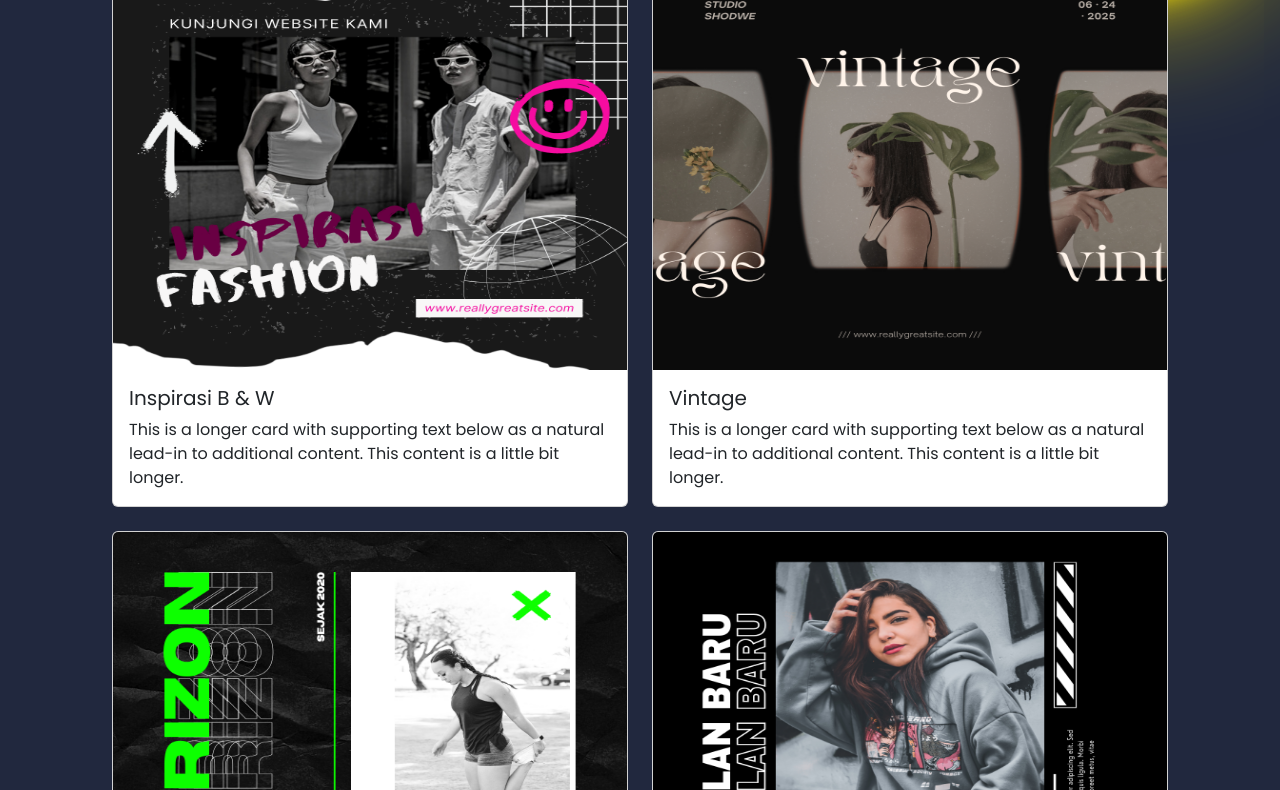
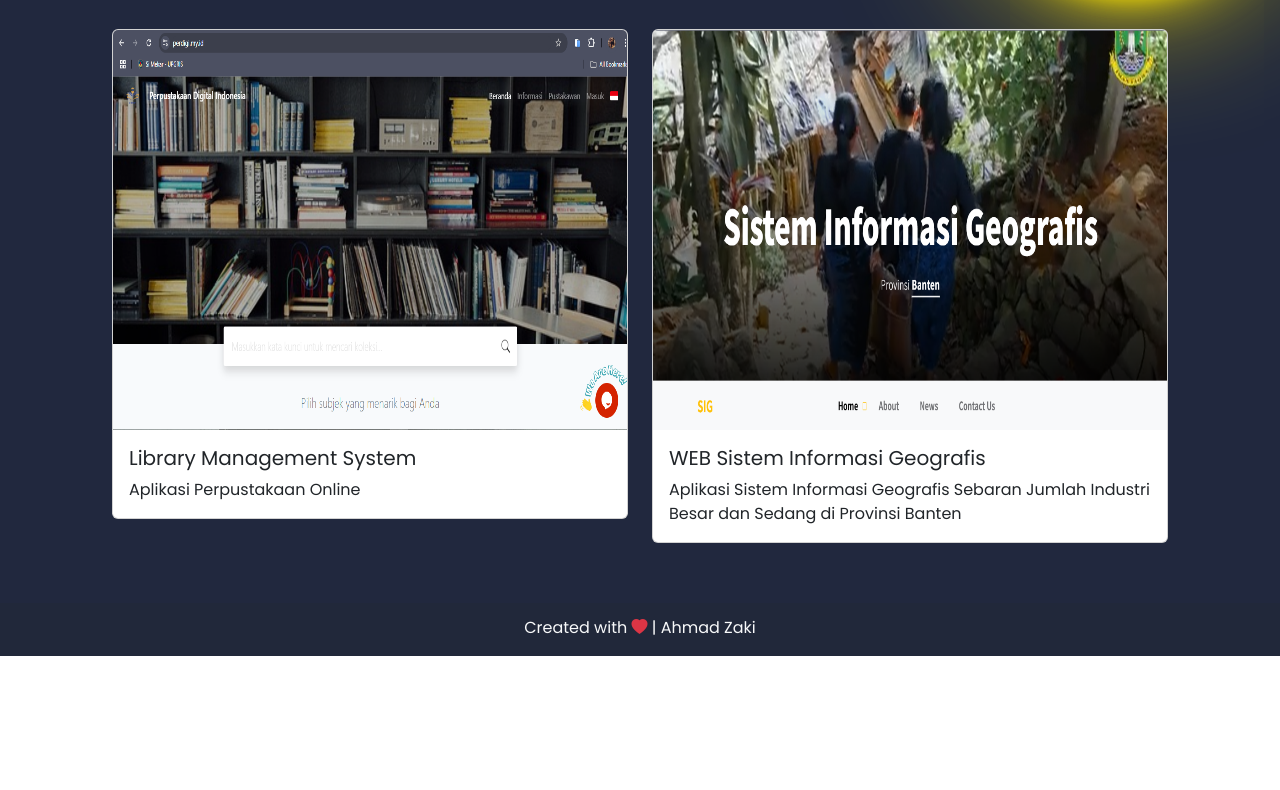
Before and after one commit to Zakyysme/Portofolio, a plain HTML site: page project.html in a window 1280 px wide. Shown: the part 197-987 px from the top of the page. After the commit the page ends 853 px from the top, so only its background shows below. Drawn offline with nearby package versions, Linux system fonts and the light colour scheme.

Commit message:
Menambahkan Project

```diff
--- a/css/style2.css
+++ b/css/style2.css
@@ -5,6 +5,7 @@
     padding: 0;
     box-sizing: border-box;
     font-family: 'Poppins', sans-serif;
+    text-decoration: none;
 }
 section {
     position: relative;
--- a/project.html
+++ b/project.html
@@ -21,23 +21,27 @@
         <div class="row row-cols-1 row-cols-md-2 g-4">
           <div class="col">
             <div class="card">
-              <img src="Assets/krt1.png" class="card-img-top" alt="..." width="250" height="400" />
+              <a href="https://perdigi.my.id/">
+              <img src="Assets/perdigi.png" class="card-img-top" alt="..." width="250" height="400" />
+            </a>
               <div class="card-body">
-                <h5 class="card-title">Inspirasi B & W</h5>
-                <p class="card-text">This is a longer card with supporting text below as a natural lead-in to additional content. This content is a little bit longer.</p>
+                <h5 class="card-title">Library Management System</h5>
+                <p class="card-text">Aplikasi Perpustakaan Online</p>
               </div>
             </div>
           </div>
           <div class="col">
             <div class="card">
-              <img src="Assets/krt2.png" class="card-img-top" alt="..." width="250" height="400" />
+              <a href="https://sig.perdigi.my.id/">
+              <img src="Assets/SIG.png" class="card-img-top" alt="..." width="250" height="400" />
+              </a>
               <div class="card-body">
-                <h5 class="card-title">Vintage</h5>
-                <p class="card-text">This is a longer card with supporting text below as a natural lead-in to additional content. This content is a little bit longer.</p>
+                <h5 class="card-title">WEB Sistem Informasi Geografis</h5>
+                <p class="card-text">Aplikasi Sistem Informasi Geografis Sebaran Jumlah Industri Besar dan Sedang di Provinsi Banten</p>
               </div>
             </div>
           </div>
-          <div class="col">
+          <!-- <div class="col">
             <div class="card">
               <img src="Assets/krt3.png" class="card-img-top" alt="..." width="250" height="400" />
               <div class="card-body">
@@ -54,7 +58,7 @@
                 <p class="card-text">This is a longer card with supporting text below as a natural lead-in to additional content. This content is a little bit longer.</p>
               </div>
             </div>
-          </div>
+          </div> -->
         </div>
       </div>
       <ul class="menu">
@@ -64,17 +68,6 @@
       </ul>
     </section>
     <footer>
-        <!-- <div class="waktu">
-            <div class="kotak">
-                <p id="jam"></p>
-            </div>
-            <div class="kotak">
-                <p id="menit"></p>
-            </div>
-            <div class="kotak">
-                <p id="detik"></p>
-            </div>
-        </div> -->
         <p class="text-light text-center">Created with <i class="bi bi-heart-fill text-danger"></i> | Ahmad Zaki</p>
     </footer>
     <script src="javascript/script.js"></script>
```
Also changed, not shown: index.html (+2 -1 lines), Assets/SIG.png (added), Assets/perdigi.png (added).
